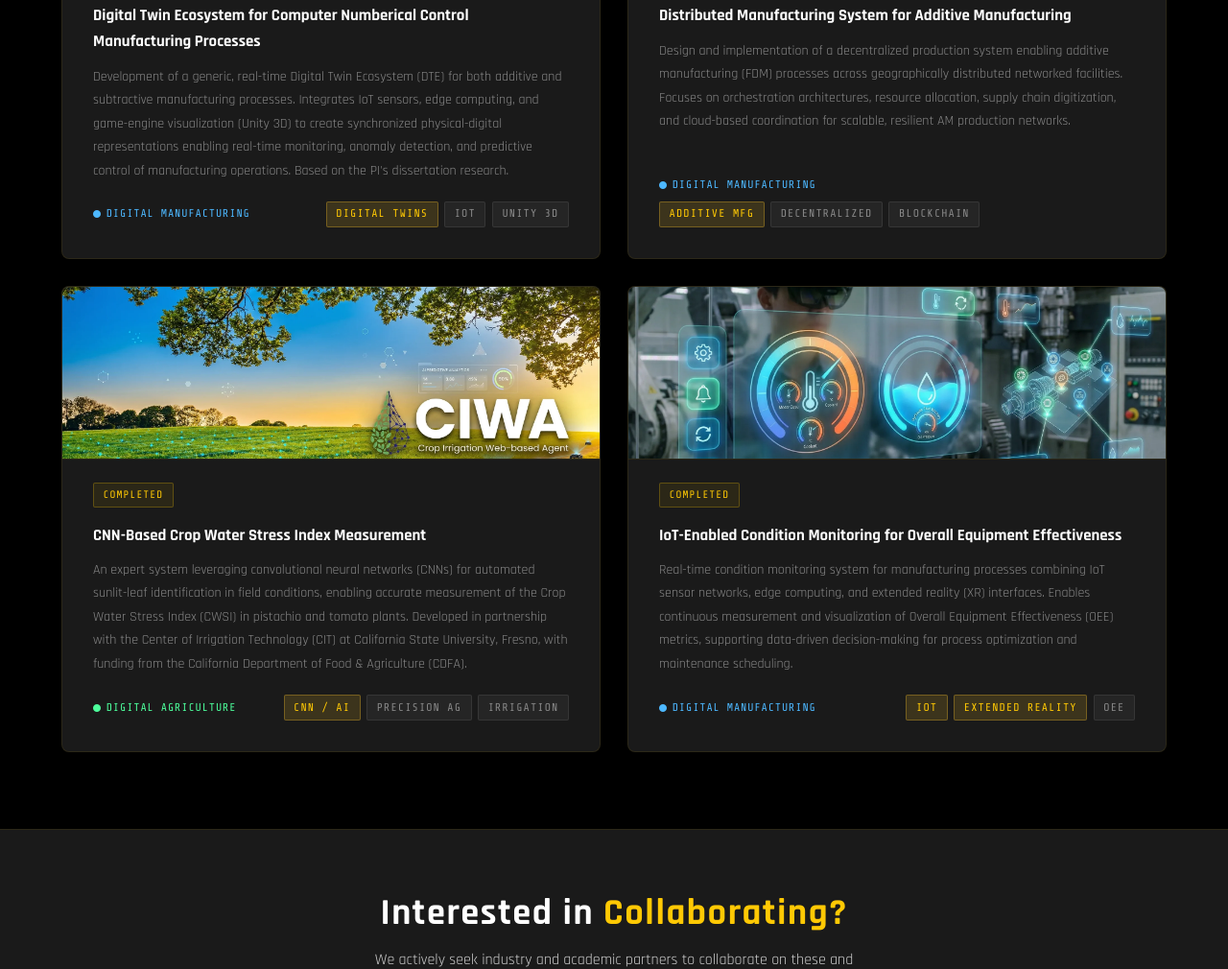
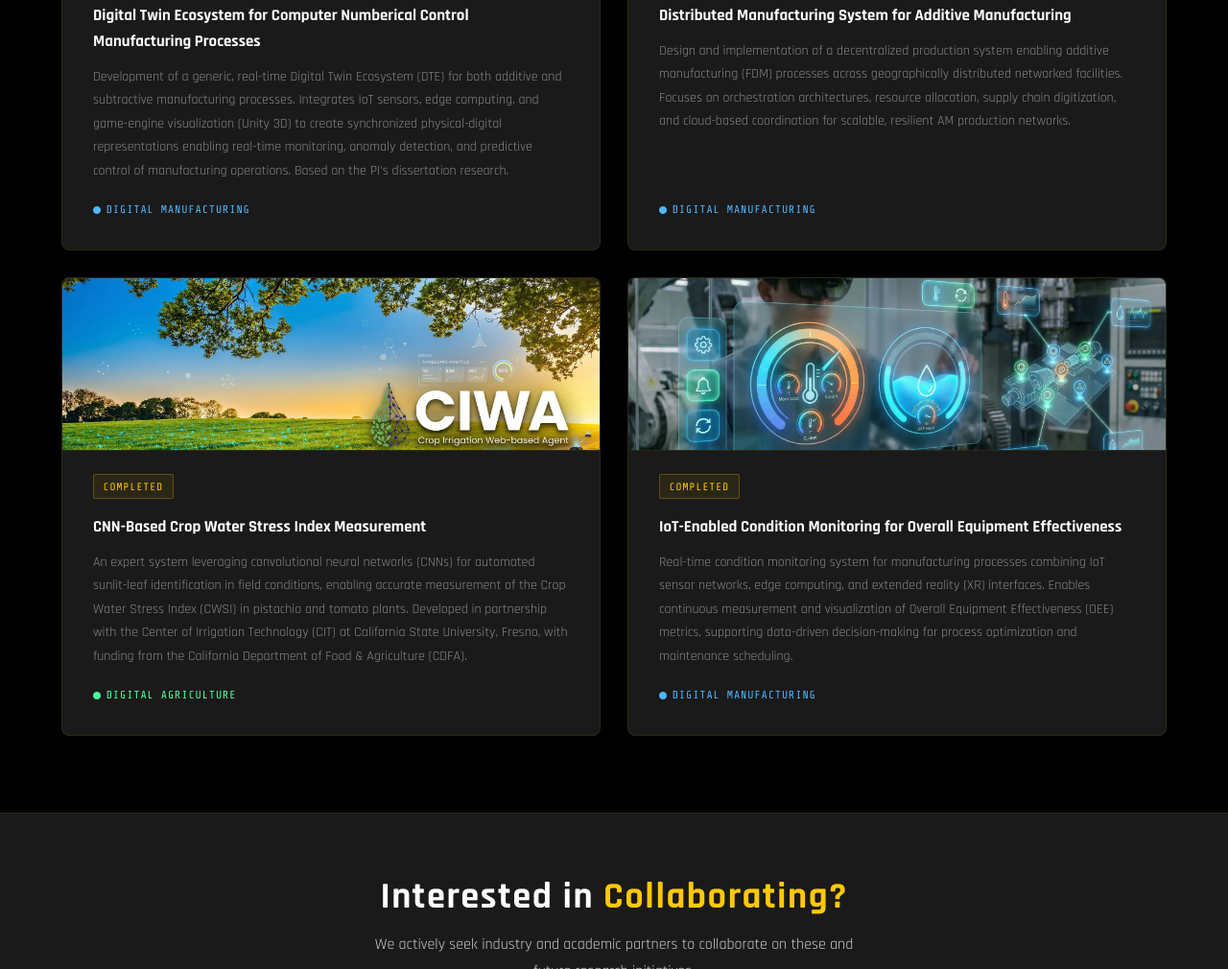
Before and after one commit to DT-CPS-Lab/DT-CPS-Lab.github.io, a plain HTML site: page projects.html in a window 1280 px wide. Shown: the part 922-1932 px from the top of the page at 96% size. Drawn offline with nearby package versions, Linux system fonts and the light colour scheme.

Commit message:
Remove keyword tags from project cards
Drop the per-project keyword tag chips (e.g. Digital Twins, IoT, Unity 3D);
each card keeps its category label and description.

```diff
--- a/projects.html
+++ b/projects.html
@@ -164,11 +164,6 @@
           </div>
           <div class="project-footer">
             <span class="project-pillar pillar-dm"><i class="fa-solid fa-circle" style="font-size:0.5rem;margin-right:0.3rem;"></i>Digital Manufacturing</span>
-            <div style="display:flex;gap:0.4rem;">
-              <span class="tag tag-gold">Digital Twins</span>
-              <span class="tag tag-gray">IoT</span>
-              <span class="tag tag-gray">Unity 3D</span>
-            </div>
           </div>
         </div>
       </div>
@@ -186,11 +181,6 @@
           </div>
           <div class="project-footer">
             <span class="project-pillar pillar-dm"><i class="fa-solid fa-circle" style="font-size:0.5rem;margin-right:0.3rem;"></i>Digital Manufacturing</span>
-            <div style="display:flex;gap:0.4rem;">
-              <span class="tag tag-gold">Additive Mfg</span>
-              <span class="tag tag-gray">Decentralized</span>
-              <span class="tag tag-gray">Blockchain</span>
-            </div>
           </div>
         </div>
       </div>
@@ -208,11 +198,6 @@
           </div>
           <div class="project-footer">
             <span class="project-pillar pillar-da"><i class="fa-solid fa-circle" style="font-size:0.5rem;margin-right:0.3rem;"></i>Digital Agriculture</span>
-            <div style="display:flex;gap:0.4rem;">
-              <span class="tag tag-gold">CNN / AI</span>
-              <span class="tag tag-gray">Precision Ag</span>
-              <span class="tag tag-gray">Irrigation</span>
-            </div>
           </div>
         </div>
       </div>
@@ -230,11 +215,6 @@
           </div>
           <div class="project-footer">
             <span class="project-pillar pillar-dm"><i class="fa-solid fa-circle" style="font-size:0.5rem;margin-right:0.3rem;"></i>Digital Manufacturing</span>
-            <div style="display:flex;gap:0.4rem;">
-              <span class="tag tag-gold">IoT</span>
-              <span class="tag tag-gold">Extended Reality</span>
-              <span class="tag tag-gray">OEE</span>
-            </div>
           </div>
         </div>
       </div>
@@ -252,11 +232,6 @@
           </div>
           <div class="project-footer">
             <span class="project-pillar pillar-dm"><i class="fa-solid fa-circle" style="font-size:0.5rem;margin-right:0.3rem;"></i>Digital Manufacturing</span>
-            <div style="display:flex;gap:0.4rem;">
-              <span class="tag tag-gold">Cybersecurity</span>
-              <span class="tag tag-gold">Digital Twins</span>
-              <span class="tag tag-gray">CPS Security</span>
-            </div>
           </div>
         </div>
       </div> -->
```
